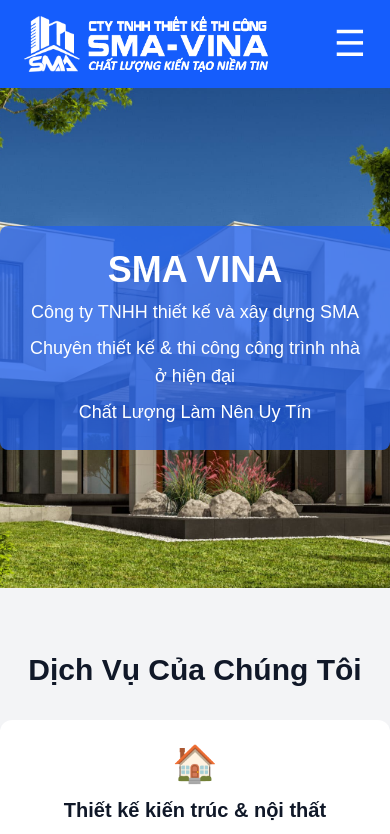
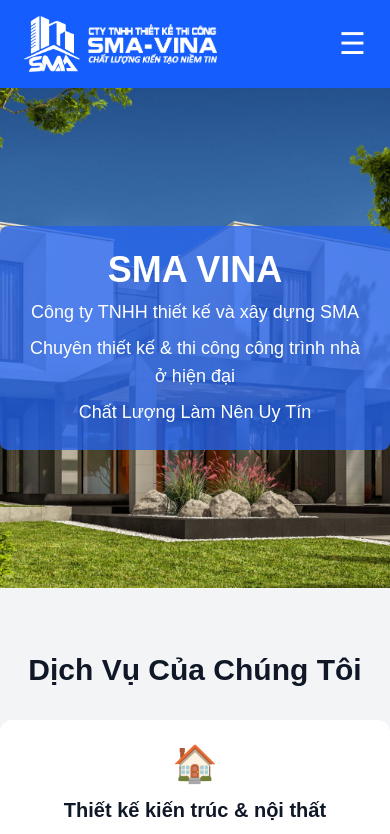
Before and after one commit to vinhhung1108/sma, a Next.js app: page / in a window 390 px wide. Shown: the top 834 px of the page. Built offline with nearby package versions, Linux system fonts and the light colour scheme.

Commit message:
Edit padding

```diff
--- a/src/app/page.tsx
+++ b/src/app/page.tsx
@@ -26,13 +26,13 @@
             <img
               src="/images/logo-text-white.png"
               alt="SMA Vina Logo"
-              className="h-14"
+              className="h-10"
             />
           </div>
 
           {/* Mobile Menu Button */}
           <button
-            className="md:hidden text-white text-4xl focus:outline-none"
+            className="md:hidden text-white text-3xl focus:outline-none"
             onClick={() => setMenuOpen(!menuOpen)}
           >
             ☰
@@ -160,7 +160,7 @@
           </div>
         </section>
 
-        <div className="w-full mt-10 pb-20 flex flex-col md:flex-row justify-center items-center gap-6">
+        <div className="w-full mt-10 pb-20 px-6 flex flex-col md:flex-row justify-center items-center gap-6">
           {/* Block Liên Hệ */}
           <div>
             <h2 className="text-3xl font-semibold mb-6">
```
